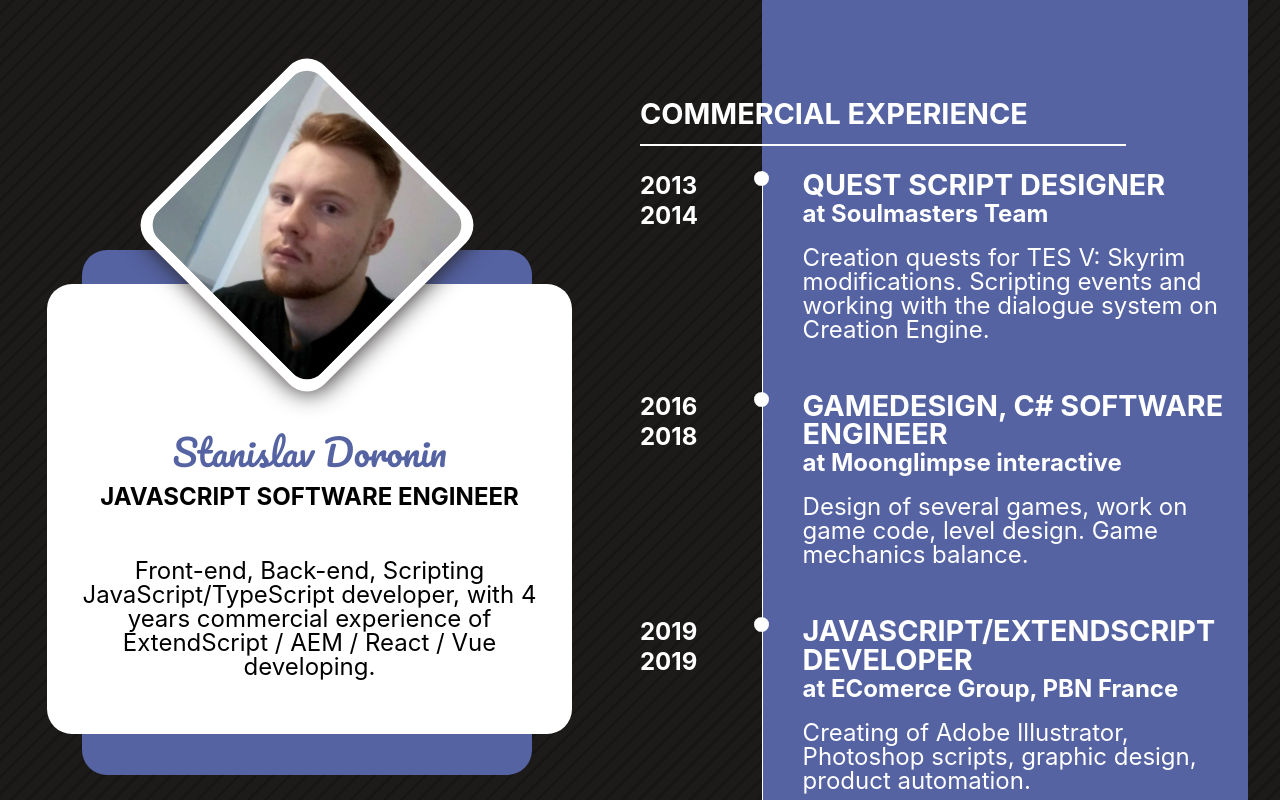
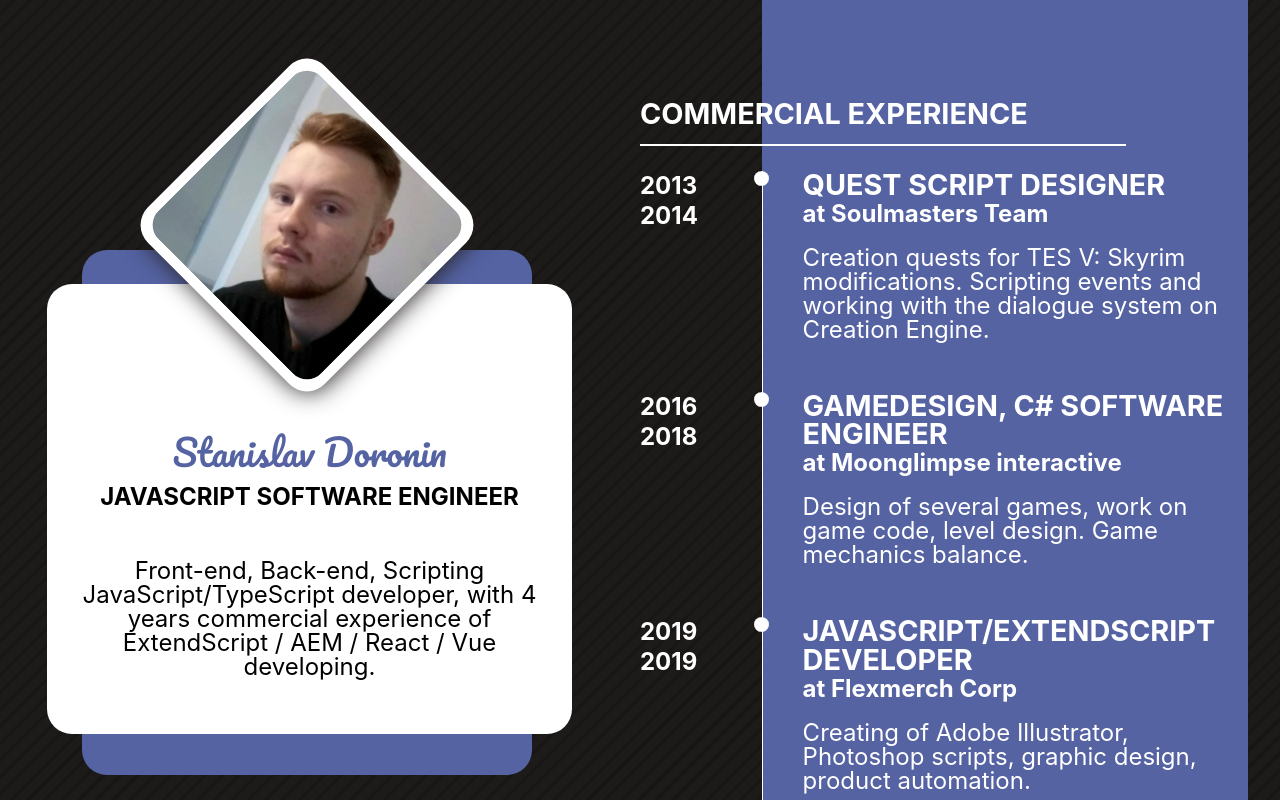
Before and after one commit to Stanislavsonder/cv, a React (Create React App) app: page / in a window 1280 px wide. Shown: the top 800 px of the page. Built offline with nearby package versions, Linux system fonts and the light colour scheme.

Commit message:
update Flexmerch company name

```diff
--- a/src/components/Timeline.tsx
+++ b/src/components/Timeline.tsx
@@ -32,7 +32,7 @@ const Timeline:FC = () => {
             startDate: 2019,
             endDate: 2019,
             position: 'JAVASCRIPT/EXTENDSCRIPT DEVELOPER',
-            company: 'EComerce Group, PBN France',
+            company: 'Flexmerch Corp',
             description: 'Creating of Adobe Illustrator, Photoshop scripts, graphic design, product automation.'
         },
         {
```
